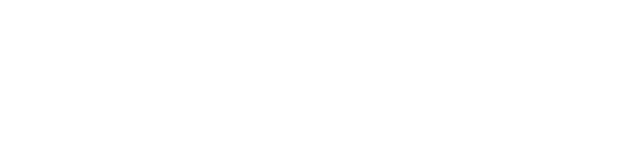
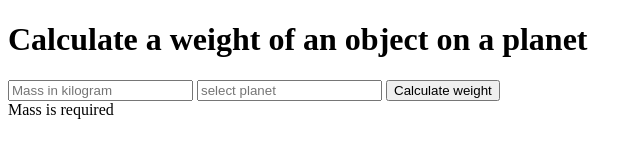
Before and after one commit to kulonik/30-Days--JS, a plain HTML site: page day24/index.html in a window 1280 px wide. Shown: the whole page, without its empty margins (0-643 px from the left). Drawn offline with Linux system fonts and the light colour scheme.

Commit message:
feat: add content to html file

```diff
--- a/day24/index.html
+++ b/day24/index.html
@@ -8,7 +8,15 @@
 </head>
 
 <body>
-
+  <div class="wrapper">
+    <h1>Calculate a weight of an object on a planet</h1>
+    <form>
+      <input type="text" placeholder="Mass in kilogram">
+      <input type="text" placeholder="select planet">
+      <button>Calculate weight</button>
+      <div>Mass is required</div>
+    </form>
+  </div>
 </body>
 
 </html>
```
